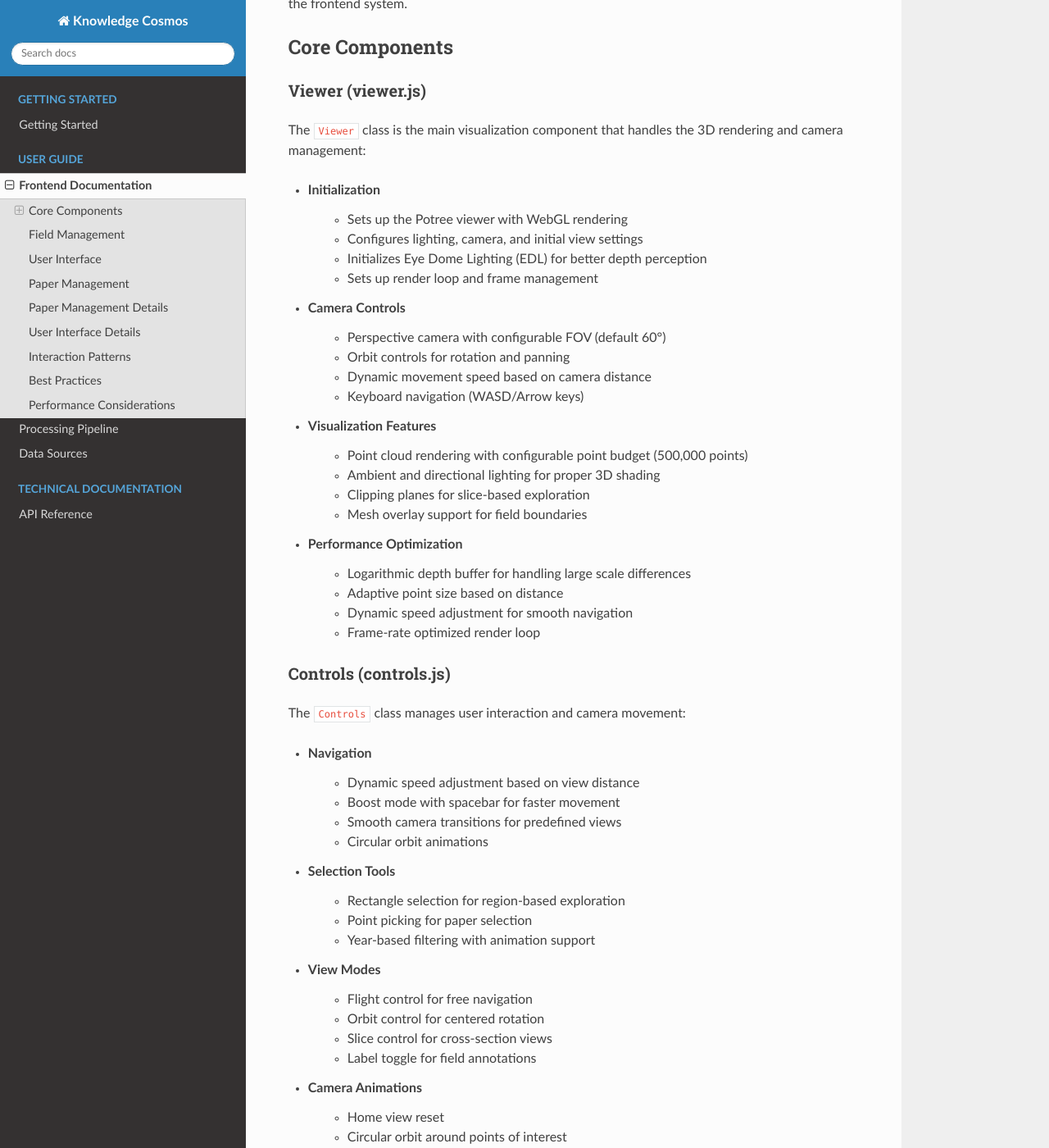
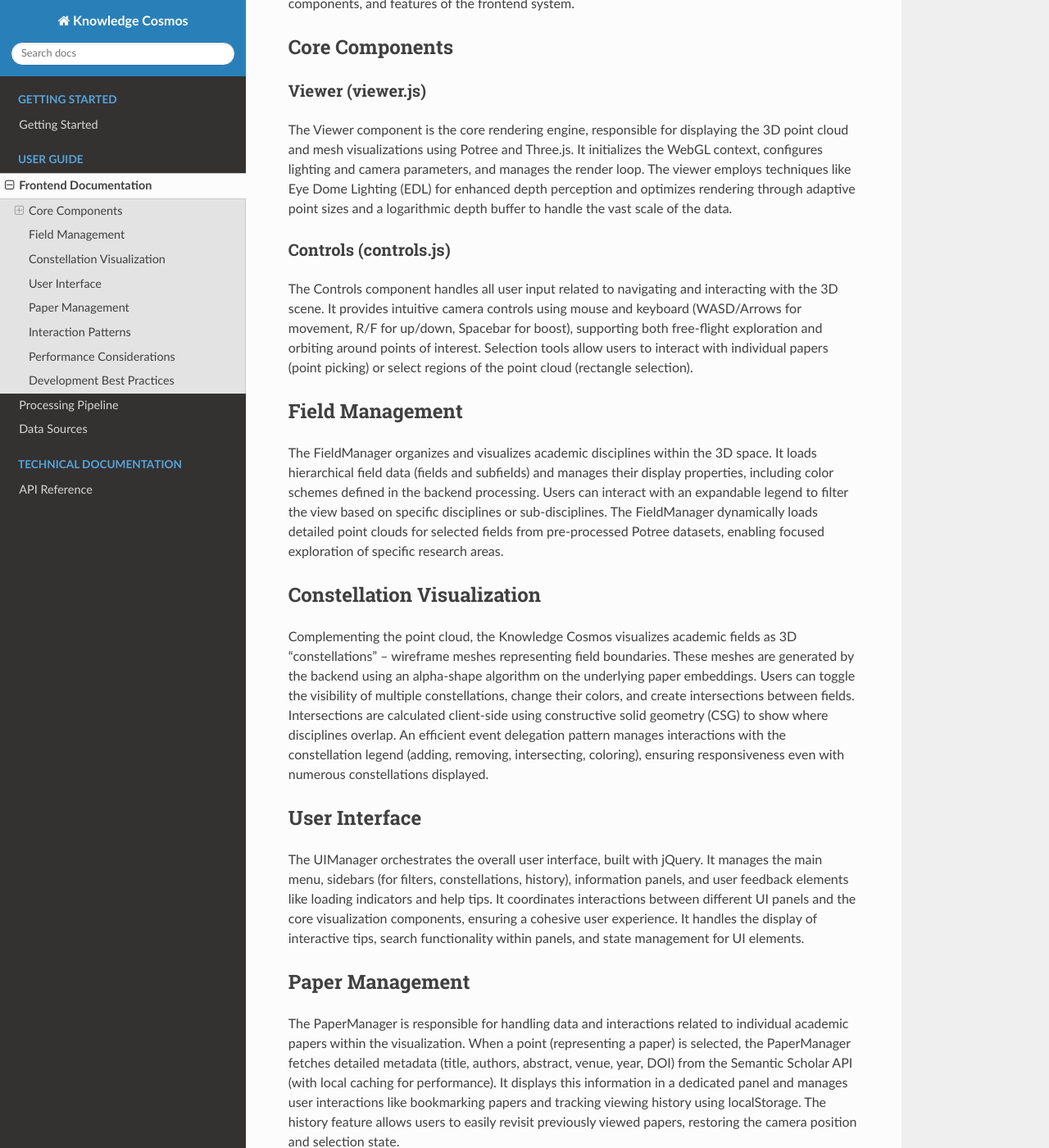
Before and after one commit to amcgail/KnowledgeCosmos, a Sphinx documentation site: the page built from docs/frontend.rst, in a window 1280 px wide and 1400 px high, scrolled down 215 px. Shown: the whole window at 82% size. Built offline with Sphinx 7.4.7 and the Read the Docs theme 3.1.0, drawn with Linux system fonts in a browser that asks for light colours; some of the changed text lies outside the part shown.

Commit message:
some simple AI documentation updates

```diff
--- a/docs/frontend.rst
+++ b/docs/frontend.rst
@@ -1,7 +1,7 @@
 Frontend Documentation
 =====================
 
-The frontend of the Knowledge Cosmos provides an interactive visualization interface for exploring academic papers in 3D space. This document covers the architecture, components, and features of the frontend system.
+The frontend of the Knowledge Cosmos provides an interactive visualization interface for exploring academic papers projected into a 3D semantic space. This document covers the architecture, key components, and features of the frontend system.
 
 Core Components
 -------------
@@ -9,264 +9,44 @@ Core Components
 Viewer (viewer.js)
 ~~~~~~~~~~~~~~~~
 
-The ``Viewer`` class is the main visualization component that handles the 3D rendering and camera management:
-
-* **Initialization**
-    - Sets up the Potree viewer with WebGL rendering
-    - Configures lighting, camera, and initial view settings
-    - Initializes Eye Dome Lighting (EDL) for better depth perception
-    - Sets up render loop and frame management
-
-* **Camera Controls**
-    - Perspective camera with configurable FOV (default 60°)
-    - Orbit controls for rotation and panning
-    - Dynamic movement speed based on camera distance
-    - Keyboard navigation (WASD/Arrow keys)
-
-* **Visualization Features**
-    - Point cloud rendering with configurable point budget (500,000 points)
-    - Ambient and directional lighting for proper 3D shading
-    - Clipping planes for slice-based exploration
-    - Mesh overlay support for field boundaries
-
-* **Performance Optimization**
-    - Logarithmic depth buffer for handling large scale differences
-    - Adaptive point size based on distance
-    - Dynamic speed adjustment for smooth navigation
-    - Frame-rate optimized render loop
+The Viewer component is the core rendering engine, responsible for displaying the 3D point cloud and mesh visualizations using Potree and Three.js. It initializes the WebGL context, configures lighting and camera parameters, and manages the render loop. The viewer employs techniques like Eye Dome Lighting (EDL) for enhanced depth perception and optimizes rendering through adaptive point sizes and a logarithmic depth buffer to handle the vast scale of the data.
 
 Controls (controls.js)
 ~~~~~~~~~~~~~~~~~~~
 
-The ``Controls`` class manages user interaction and camera movement:
-
-* **Navigation**
-    - Dynamic speed adjustment based on view distance
-    - Boost mode with spacebar for faster movement
-    - Smooth camera transitions for predefined views
-    - Circular orbit animations
-
-* **Selection Tools**
-    - Rectangle selection for region-based exploration
-    - Point picking for paper selection
-    - Year-based filtering with animation support
-
-* **View Modes**
-    - Flight control for free navigation
-    - Orbit control for centered rotation
-    - Slice control for cross-section views
-    - Label toggle for field annotations
-
-* **Camera Animations**
-    - Home view reset
-    - Circular orbit around points of interest
-    - Guided tour animations
-    - Smooth transitions between views
+The Controls component handles all user input related to navigating and interacting with the 3D scene. It provides intuitive camera controls using mouse and keyboard (WASD/Arrows for movement, R/F for up/down, Spacebar for boost), supporting both free-flight exploration and orbiting around points of interest. Selection tools allow users to interact with individual papers (point picking) or select regions of the point cloud (rectangle selection).
 
 Field Management
 --------------
 
-The ``FieldManager`` class (fieldManager.js) handles the organization and visualization of academic fields:
+The FieldManager organizes and visualizes academic disciplines within the 3D space. It loads hierarchical field data (fields and subfields) and manages their display properties, including color schemes defined in the backend processing. Users can interact with an expandable legend to filter the view based on specific disciplines or sub-disciplines. The FieldManager dynamically loads detailed point clouds for selected fields from pre-processed Potree datasets, enabling focused exploration of specific research areas.
 
-* **Field Hierarchy**
-    - Top-level field management
-    - Subfield organization
-    - Color scheme management
-    - Field-based filtering
+Constellation Visualization
+--------------------------
 
-* **Visualization Features**
-    - Color-coded field regions
-    - Interactive legend with field selection
-    - Subfield highlighting
-    - Field boundary meshes
-
-* **Point Cloud Management**
-    - Field-specific point cloud loading
-    - Visibility toggling
-    - Color scheme application
-    - Cache management for performance
+Complementing the point cloud, the Knowledge Cosmos visualizes academic fields as 3D "constellations" – wireframe meshes representing field boundaries. These meshes are generated by the backend using an alpha-shape algorithm on the underlying paper embeddings. Users can toggle the visibility of multiple constellations, change their colors, and create intersections between fields. Intersections are calculated client-side using constructive solid geometry (CSG) to show where disciplines overlap. An efficient event delegation pattern manages interactions with the constellation legend (adding, removing, intersecting, coloring), ensuring responsiveness even with numerous constellations displayed.
 
 User Interface
 ------------
 
-The ``UIManager`` class (ui.js) coordinates the user interface components:
-
-* **Interface Elements**
-    - Toolbar with tool selection
-    - Field selection panel
-    - Year filter controls
-    - Information displays
-
-* **Interaction Handling**
-    - Tool state management
-    - Panel visibility control
-    - Filter application
-    - Event coordination
+The UIManager orchestrates the overall user interface, built with jQuery. It manages the main menu, sidebars (for filters, constellations, history), information panels, and user feedback elements like loading indicators and help tips. It coordinates interactions between different UI panels and the core visualization components, ensuring a cohesive user experience. It handles the display of interactive tips, search functionality within panels, and state management for UI elements.
 
 Paper Management
 -------------
 
-The ``PaperManager`` class (paper.js) handles paper data and interaction:
-
-* **Data Management**
-    - Paper metadata loading
-    - Position mapping
-    - Field associations
-    - Year information
-
-* **Interaction Features**
-    - Paper selection
-    - Information display
-    - Filtering support
-    - Search functionality
-
-Paper Management Details
---------------------
-
-The ``PaperManager`` class provides comprehensive paper data handling and interaction:
-
-* **Paper Data Handling**
-    - Semantic Scholar API integration for paper metadata
-    - Local caching of paper information
-    - History tracking with localStorage persistence
-    - Bookmark management for saved papers
-
-* **Paper Selection**
-    - Point cloud intersection detection
-    - Paper highlighting with focal sphere
-    - Smooth animations for selection feedback
-    - Multi-paper selection support
-
-* **History Management**
-    - Chronological paper visit tracking
-    - Position and color state preservation
-    - Paper revisitation functionality
-    - History cleanup and management
-
-* **Paper Information Display**
-    - Dynamic paper cards with metadata
-    - Citation and reference information
-    - Field association display
-    - External link integration
-
-* **Interaction Features**
-    - Click-to-select functionality
-    - History navigation
-    - Bookmark toggling
-    - Position memory
-
-User Interface Details
-------------------
-
-The ``UIManager`` class provides a comprehensive interface management system:
-
-* **Core UI Components**
-    - Menu system with section management
-    - Right sidebar with multiple tabs
-    - Loading overlays and progress indicators
-    - Error message system
-
-* **Navigation Help**
-    - Interactive tips system
-    - Rotating tip display
-    - Context-sensitive help
-    - Navigation tutorials
-
-* **Field Interface**
-    - Field selection and filtering
-    - Constellation management
-    - Search functionality
-    - Field highlighting
-
-* **State Management**
-    - Section visibility control
-    - Active state tracking
-    - Filter state management
-    - UI synchronization
-
-* **User Feedback**
-    - Loading indicators
-    - Progress tracking
-    - Error messaging
-    - Status updates
+The PaperManager is responsible for handling data and interactions related to individual academic papers within the visualization. When a point (representing a paper) is selected, the PaperManager fetches detailed metadata (title, authors, abstract, venue, year, DOI) from the Semantic Scholar API (with local caching for performance). It displays this information in a dedicated panel and manages user interactions like bookmarking papers and tracking viewing history using localStorage. The history feature allows users to easily revisit previously viewed papers, restoring the camera position and selection state.
 
 Interaction Patterns
 -----------------
 
-The frontend implements several key interaction patterns:
-
-* **Navigation**
-    - Direct camera control (WASD/Arrow keys)
-    - Point cloud exploration
-    - Field-based navigation
-    - History-based navigation
-
-* **Selection**
-    - Point selection
-    - Rectangle selection
-    - Field selection
-    - Multi-selection support
-
-* **Filtering**
-    - Year-based filtering
-    - Field-based filtering
-    - Constellation filtering
-    - Combined filters
-
-* **Information Access**
-    - Paper information cards
-    - Field information
-    - Navigation help
-    - System status
-
-Best Practices
-------------
-
-The frontend implementation follows several best practices:
-
-* **Performance**
-    - Efficient data structures
-    - Caching strategies
-    - Lazy loading
-    - Resource management
-
-* **User Experience**
-    - Responsive feedback
-    - Progressive disclosure
-    - Consistent interaction patterns
-    - Clear visual hierarchy
-
-* **Code Organization**
-    - Modular architecture
-    - Clear separation of concerns
-    - Event-driven design
-    - Reusable components
-
-* **Maintainability**
-    - Clear documentation
-    - Consistent coding style
-    - Error handling
-    - Testing support
+The frontend supports various interaction patterns for exploring the knowledge space. Users can freely navigate the 3D embedding, select individual papers for detailed information, filter the view by academic field or publication year, and visualize the structure of disciplines using constellations and intersections. These tools facilitate both broad exploration of the academic landscape and focused investigation of specific research areas or interdisciplinary connections.
 
 Performance Considerations
 -----------------------
 
-The frontend is optimized for handling large datasets:
+Given the potential scale of the dataset, performance is a key consideration. The backend pre-processes data into efficient formats (Potree point clouds, optimized meshes). The frontend utilizes Potree's level-of-detail rendering for point clouds, adaptive point sizing, and efficient caching mechanisms (for field data, point clouds, and paper metadata). Rendering is further optimized using techniques like frustum culling and view-dependent updates to ensure a smooth interactive experience.
 
-* **Point Cloud Optimization**
-    - Dynamic point budgeting
-    - Level-of-detail management
-    - Frustum culling
-    - Octree-based rendering
+Development Best Practices
+--------------------------
 
-* **Memory Management**
-    - Point cloud caching
-    - Texture management
-    - Geometry instancing
-    - Resource cleanup
-
-* **Render Optimization**
-    - Frame rate limiting
-    - View-dependent updates
-    - Batch processing
-    - WebGL best practices
+For guidelines on coding standards, testing, error handling, and detailed performance tuning specific to the frontend, please refer to the :doc:`frontend/best_practices` document.
--- a/docs/processing_pipeline.rst
+++ b/docs/processing_pipeline.rst
@@ -1,100 +1,71 @@
 Processing Pipeline
 =================
 
-This document explains how the different components of the system work together to create the 3D visualization of academic papers.
+This document details the backend data processing pipeline that transforms raw academic data into the 3D visualizations displayed by the Knowledge Cosmos frontend.
 
 Overview
 --------
 
-The system processes academic paper data through several stages:
+The pipeline involves several key stages, orchestrated by scripts within the `backend/scripts` directory:
 
-1. Data Collection and Preparation
-2. Vector Processing and Dimensionality Reduction
-3. Field Mapping and Hierarchy
-4. 3D Visualization Generation
+1.  **Data Ingestion & Preparation**: Loading and preparing raw data from sources like the Microsoft Academic Graph (MAG) and pre-computed SPECTER embeddings.
+2.  **Dimensionality Reduction**: Projecting high-dimensional SPECTER paper embeddings into a 3D space using UMAP.
+3.  **Field Hierarchy Construction**: Organizing papers into a hierarchy of academic fields based on MAG data.
+4.  **Visualization Asset Generation**: Creating the necessary files for the frontend, including point clouds and field boundary meshes.
+5.  **Topic Labeling (Optional)**: Generating descriptive labels for dense regions within the 3D space using GPT.
 
-Data Collection and Preparation
+Throughout the pipeline, a custom caching mechanism (`backend/scripts/common.py`) utilizing pickle and file hashing is employed to store intermediate results and avoid redundant computations, significantly speeding up reprocessing.
+
+Data Ingestion & Preparation
 -----------------------------
 
-The system starts with several data sources:
+Raw data is sourced primarily from the Microsoft Academic Graph (MAG) dataset and pre-computed SPECTER embeddings for papers. The `backend/scripts/MAG.py` script interacts with a local database instance containing MAG data (specifically paper IDs and publication years via `GetIds` and `GetYears`), filtering it based on available embeddings. The `backend/scripts/project_vectors.py` module contains helper functions (`vec_it`, `portion_generator`) to efficiently iterate through the potentially large SPECTER embedding files, which are expected to be stored in the location specified by the `DATA_FOLDER` environment variable.
 
-* **MAG Data**: Microsoft Academic Graph data containing paper information and field relationships
-* **SPECTER Embeddings**: Pre-computed paper embeddings from the SPECTER model
-* **Field Hierarchy**: Information about academic field relationships
+Dimensionality Reduction (UMAP)
+---------------------------------
 
-The :mod:`backend.scripts.MAG` module handles MAG data integration, while the :mod:`backend.scripts.project_vectors` module manages the SPECTER embeddings.
+To visualize the high-dimensional SPECTER embeddings (which capture semantic relationships between papers), they are projected into a 3D space using the UMAP algorithm. This process is managed by `backend/scripts/project_vectors.py`:
 
-Vector Processing and Dimensionality Reduction
--------------------------------------------
+1.  **Sampling (`SampleForUmap`)**: A representative subset of paper embeddings is sampled to train the UMAP model efficiently.
+2.  **UMAP Model Training (`FitUmapToSample`)**: A UMAP `reducer` object is trained on the sampled embeddings to learn the mapping from high-dimensional space to 3D.
+3.  **Full Projection (`GetUmapEmbedding`)**: The trained UMAP `reducer` is then used to transform the embeddings of *all* relevant papers into 3D coordinates. This function processes embeddings in chunks for memory efficiency and leverages the caching system.
 
-The high-dimensional SPECTER embeddings are reduced to 3D space for visualization:
+The resulting 3D coordinates represent the semantic position of each paper in the visualization space.
 
-1. **Sampling**: A subset of papers is sampled for UMAP training
-2. **UMAP Fitting**: The UMAP model is trained on the sample
-3. **Full Projection**: All papers are projected to 3D space
+Field Hierarchy Construction
+---------------------------
 
-This is handled by the :mod:`backend.scripts.project_vectors` module, which provides functions like:
+The pipeline organizes papers into a hierarchical structure of academic fields using data from MAG. The `backend/scripts/fields.py` script handles this:
 
-* :func:`SampleForUmap`: Creates a training sample
-* :func:`FitUmapToSample`: Trains the UMAP model
-* :func:`GetUmapEmbedding`: Projects all papers to 3D space
+1.  **Loading Field Data (`GetFieldNames`, `GetSubFields`)**: It reads MAG files (`FieldsOfStudy.txt`, `FieldOfStudyChildren.csv`) to extract field names, levels, paper counts, and parent-child relationships, applying filters based on paper count and hierarchy level.
+2.  **Mapping Papers to Fields (`PaperToFields`, `FieldToPapers`, `FieldNameToPoints`)**: It processes `PaperFieldsOfStudy.csv` files to link each paper (identified by MAG ID) to its associated field(s). Helper functions provide convenient lookups for paper-to-field and field-to-paper mappings, as well as retrieving the 3D points associated with each field.
+3.  **Identifying Top-Level Fields (`GetTopLevel`)**: The script determines the top-level fields in the hierarchy, which are crucial for organizing the visualization.
 
-Field Mapping and Hierarchy
+Visualization Asset Generation
+-----------------------------
+
+Based on the 3D embeddings and field mappings, the pipeline generates assets required by the frontend visualization:
+
+*   **Point Clouds (`backend/scripts/pointclouds.py`)**: Creates point cloud files in LAS format, later converted to the web-friendly Potree format using the external `PotreeConverter` tool (location specified by `POTREE_CONVERTER` environment variable).
+    *   `ProduceTopLevelPointCloud`: Generates a single point cloud containing all papers, colored based on their 3D position.
+    *   `ProduceFieldPointClouds`: Creates separate point clouds for each major academic field, where points (papers) are colored according to their subfield membership. This enables the frontend's field filtering feature.
+    *   Paper metadata (MAG ID, publication year) is embedded within the LAS files for use in frontend interactions.
+
+*   **Field Meshes (`backend/scripts/mesh.py`)**: Generates 3D mesh files (STL format) representing the boundaries of academic fields.
+    *   `WriteFieldMeshes`: For each significant field (determined by paper count), it calculates an alpha shape (a generalization of a convex hull) around the 3D points of its associated papers. This function includes density filtering to focus on core areas of a field and uses `trimesh` and `alphashape` libraries.
+    *   `GetFieldCenters`: Calculates representative center points and optimal camera positions for each field mesh, used for navigation and labeling in the frontend.
+
+Topic Labeling (Optional)
 -------------------------
 
-The system organizes papers into academic fields:
+The `backend/scripts/labels.py` module provides an optional step to automatically generate descriptive topic labels for dense regions within the 3D space. The `TopicLabeler` class works by:
 
-1. **Field Loading**: Loads field information from MAG data
-2. **Hierarchy Building**: Constructs the field hierarchy
-3. **Paper-Field Mapping**: Associates papers with their fields
+1.  **Voxelizing Space**: Dividing the 3D bounding box of the papers into a grid of voxels.
+2.  **Sampling Papers**: Selecting a sample of papers within each sufficiently dense voxel.
+3.  **Querying GPT**: Sending the titles of the sampled papers to an OpenAI GPT model (requires API key) and asking for a concise topic label.
+4.  **Storing Labels**: Saving the generated labels along with their corresponding voxel coordinates.
 
-The :mod:`backend.scripts.fields` module provides functions like:
-
-* :func:`GetFieldNames`: Retrieves field information
-* :func:`GetSubFields`: Builds the field hierarchy
-* :func:`PaperToFields`: Maps papers to their fields
-
-3D Visualization Generation
--------------------------
-
-The system generates several types of 3D visualizations:
-
-1. **Point Clouds**: Raw paper positions in 3D space
-2. **Field Meshes**: Convex hulls around field clusters
-3. **Labeled Regions**: Topic-labeled regions of the space
-
-This involves several modules:
-
-* :mod:`backend.scripts.pointclouds`: Generates point cloud visualizations
-* :mod:`backend.scripts.mesh`: Creates field boundary meshes
-* :mod:`backend.scripts.labels`: Generates topic labels for regions
-
-Point Cloud Generation
-~~~~~~~~~~~~~~~~~~~
-
-The :mod:`backend.scripts.pointclouds` module provides functions like:
-
-* :func:`ConvertPotree`: Converts LAS files to Potree format
-* :func:`ProduceTopLevelPointCloud`: Creates the main visualization
-* :func:`ProduceFieldPointClouds`: Generates field-specific visualizations
-
-Mesh Generation
-~~~~~~~~~~~~~
-
-The :mod:`backend.scripts.mesh` module creates 3D meshes:
-
-* :func:`WriteFieldMeshes`: Generates STL meshes for field boundaries
-* Uses alpha shapes to create convex hulls around field clusters
-
-Caching System
-------------
-
-Throughout the pipeline, the :mod:`backend.scripts.common` module's caching system is used to:
-
-* Cache expensive computations
-* Store intermediate results
-* Enable incremental updates
-* Improve performance
+This process helps add semantic meaning to different areas of the visualized knowledge space.
 
 Example Usage
 -----------
```
Also changed, not shown: docs/frontend/components.rst (deleted, +0 -103 lines), docs/frontend/overview.rst (deleted, +0 -53 lines).
